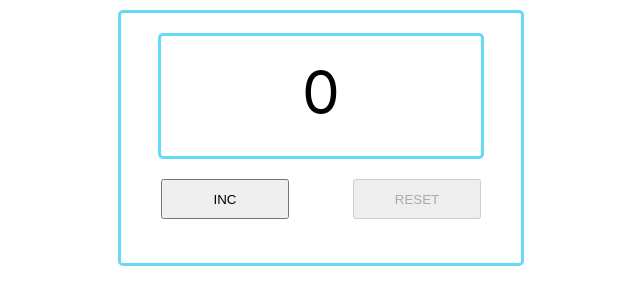
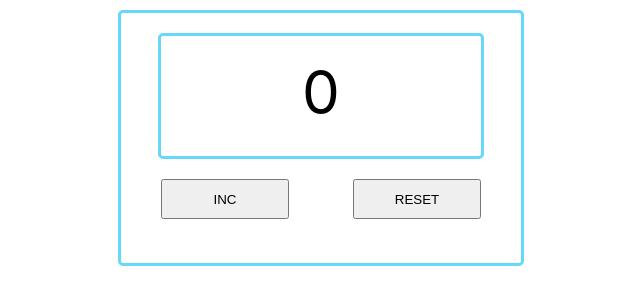
Before and after one commit to grok88/Counter, a React (Create React App) app: page / in a window 1280 px wide. Shown: the top 304 px of the page, without its empty margins (319-959 px from the left). Built offline with nearby package versions, Linux system fonts and the light colour scheme.

Commit message:
don't work buttons

```diff
--- a/src/App.tsx
+++ b/src/App.tsx
@@ -1,4 +1,4 @@
-import React, {useState} from 'react';
+import React, {useEffect, useState} from 'react';
 import './App.css';
 import {Counter} from "./Counter";
 import {v1} from "uuid";
@@ -9,7 +9,9 @@ function App() {
     let [counter, setCounter] = useState<number>(0);
 
     const incrementCounter = () => {
+        console.log(1)
         setCounter(counter => counter + 1);
+
     }
 
     const resetCounter = () => {
@@ -19,12 +21,14 @@ function App() {
     let [counters, setCounters] = useState([
         {
             id: v1(),
-            // buttons:[
-            //     {buttonId:v1(), title:"INC", disabled:counter === maxCount},
-            //     {buttonId:v1(), title:"RESET", disabled:counter === 0},
-            // ]
+            buttons:[
+                {buttonId:v1(), title:"INC", disabled:false, onClick: () => incrementCounter},
+                {buttonId:v1(), title:"RESET", disabled:false, onClick: () => resetCounter},
+            ]
         }
     ]);
+
+
 
     return (
         <>
@@ -36,10 +40,11 @@ function App() {
                         incrementCounter={incrementCounter}
                         maxCount={maxCount}
                         counter={counter}
-                      //  buttons={elem.buttons}
+                       buttons={elem.buttons}
                     />
                 })
             }
+
             {/*<Counter resetCounter={resetCounter}*/}
             {/*         incrementCounter={incrementCounter}*/}
             {/*         maxCount={maxCount}*/}
--- a/src/Counter.tsx
+++ b/src/Counter.tsx
@@ -6,6 +6,7 @@ export type ButtonsType1 = {
     buttonId:string,
     title:string,
     disabled:boolean
+    onClick: () => void
 }
 
 type CounterType = {
@@ -13,10 +14,10 @@ type CounterType = {
     maxCount: number,
     incrementCounter: () => void,
     resetCounter: () => void,
-   // buttons:Array<ButtonsType1>
+   buttons:Array<ButtonsType1>
 }
 export const Counter = (props: CounterType) => {
-    const {counter, incrementCounter, maxCount, resetCounter} = props;
+    const {counter, incrementCounter, maxCount, resetCounter, buttons} = props;
     return (
         <div className={'counterBlock'}>
             <Display counter={counter} maxCount={maxCount}/>
@@ -24,7 +25,7 @@ export const Counter = (props: CounterType) => {
                          resetCounter={resetCounter}
                          counter={counter}
                          maxCount={maxCount}
-                       //  buttons={buttons}
+                        buttons={buttons}
             />
         </div>
     );
--- a/src/components/button-panel/Button.tsx
+++ b/src/components/button-panel/Button.tsx
@@ -8,8 +8,7 @@ type ButtonType = {
 }
 
 export const Button = (props: ButtonType) => {
-    debugger
-    const {typeCounter, title, disabled} = props;
+    const {typeCounter, title, disabled, } = props;
     return (
         <button className={style.incButton}
                 onClick={typeCounter}
--- a/src/components/button-panel/ButtonPanel.tsx
+++ b/src/components/button-panel/ButtonPanel.tsx
@@ -9,33 +9,33 @@ type ButtonPanelPropsType = {
     resetCounter: () => void;
     counter: number;
     maxCount: number,
-   // buttons: Array<ButtonsType1>
+    buttons: Array<ButtonsType1>
 }
 
 const ButtonPanel = (props: ButtonPanelPropsType) => {
-    const {incrementCounter, resetCounter, counter, maxCount} = props;
+    const {incrementCounter, resetCounter, counter, maxCount, buttons} = props;
     return (
         <div className={style.buttonBlock}>
-            {/*{*/}
-            {/*    buttons.map(elem => {*/}
-            {/*        return (*/}
-            {/*            <Button key={elem.buttonId}*/}
-            {/*                    title={elem.title}*/}
-            {/*                    typeCounter={incrementCounter}*/}
-            {/*                    disabled={elem.disabled}*/}
-            {/*            />*/}
-            {/*        );*/}
-            {/*    })*/}
-            {/*}*/}
-            <Button title={'INC'}
-                    typeCounter={incrementCounter}
-                    disabled={counter === maxCount}
-            />
-            <Button title={'RESET'}
-                    typeCounter={resetCounter}
-                    disabled={counter === 0}
+            {
+                buttons.map(elem => {
+                    return (
+                        <Button key={elem.buttonId}
+                                title={elem.title}
+                                typeCounter={elem.onClick}
+                                disabled={elem.disabled}
+                        />
+                    );
+                })
+            }
+            {/*<Button title={'INC'}*/}
+            {/*        typeCounter={incrementCounter}*/}
+            {/*        disabled={counter === maxCount}*/}
+            {/*/>*/}
+            {/*<Button title={'RESET'}*/}
+            {/*        typeCounter={resetCounter}*/}
+            {/*        disabled={counter === 0}*/}
 
-            />
+            {/*/>*/}
             {/*<button className={style.incButton}
                     onClick={incrementCounter}
                     disabled={counter === maxCount}
```
